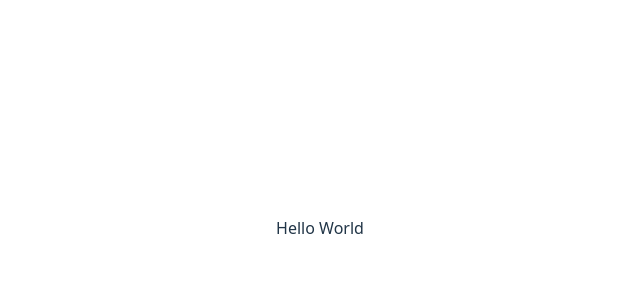
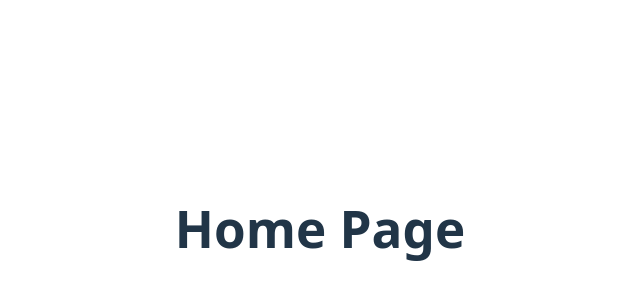
Before and after one commit to wastedsundays/curling-team, a React (Vite) app: page / in a window 1280 px wide. Shown: the part 172-472 px from the top of the page, without its empty margins (320-960 px from the left). Built offline with nearby package versions, Linux system fonts and the light colour scheme.

Commit message:
Set up basic routes

```diff
--- a/src/App.jsx
+++ b/src/App.jsx
@@ -1,12 +1,21 @@
+import { BrowserRouter as Router, Routes, Route } from 'react-router-dom'
 
 import './App.css'
 
 function App() {
 
   return (
-    <>
-      <p>Hello World</p>
-    </>
+    <Router>
+      <div className="App">
+        <Routes>
+          <Route path="/" element={<h1>Home Page</h1>} />
+          <Route path="/about" element={<h1>About Page</h1>} />
+          <Route path="/results" element={<h1>Results Page</h1>} />
+          <Route path="/contact" element={<h1>Contact Page</h1>} />
+          <Route path="*" element={<h1>404 Not Found</h1>} />
+        </Routes>
+      </div>
+    </Router>
   )
 }
 
```
